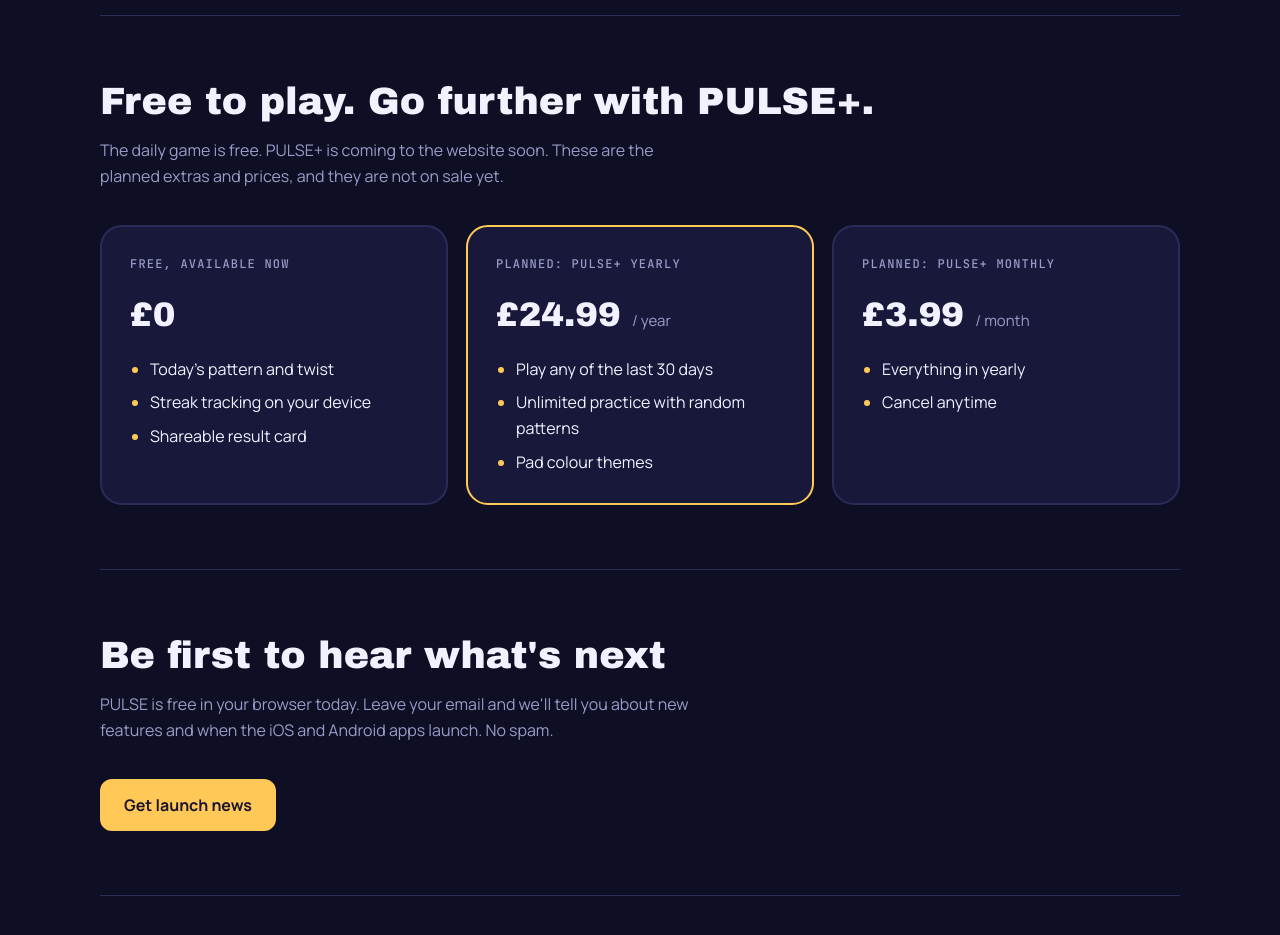
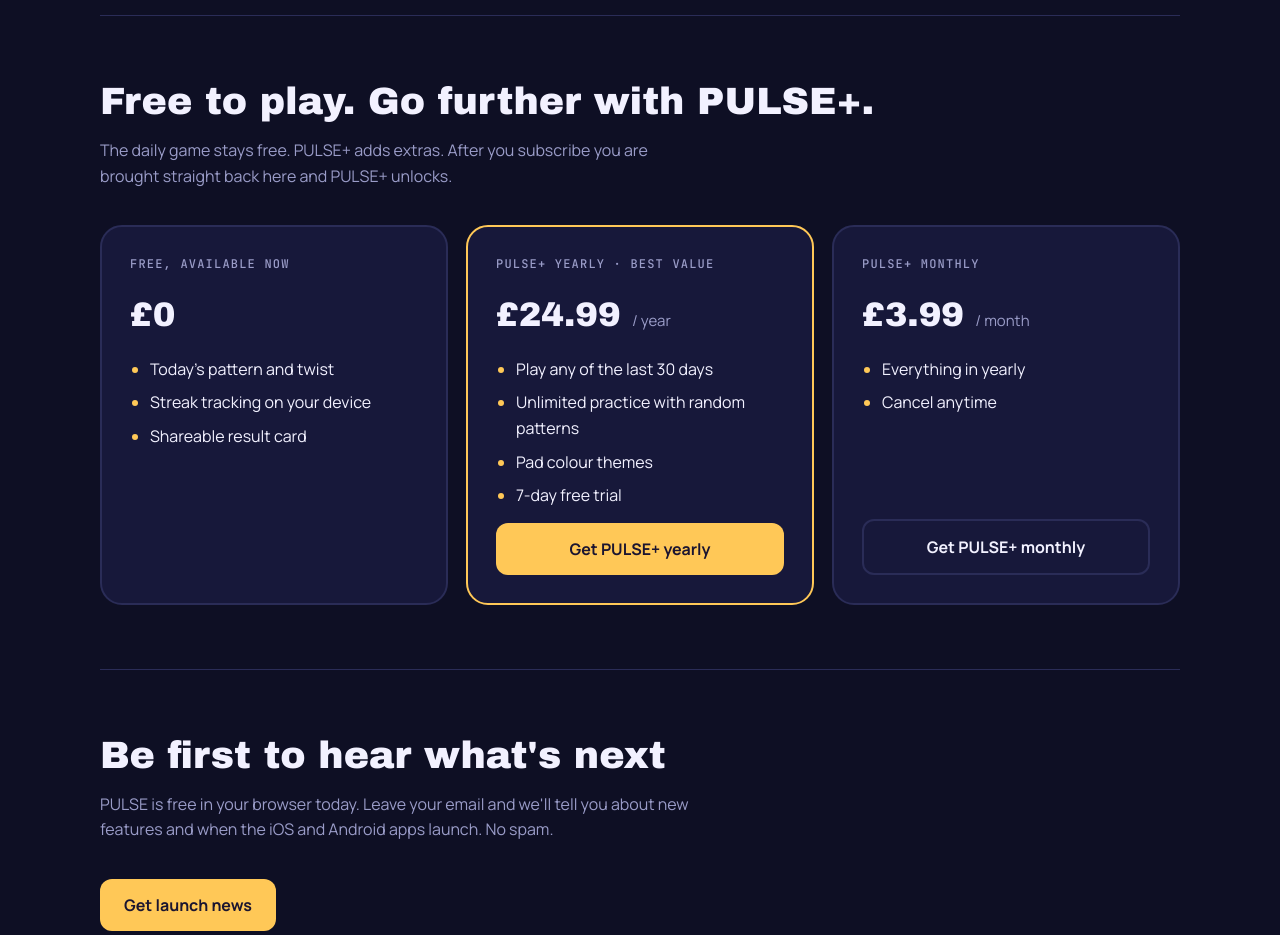
Before and after one commit to Toddbook/https-pulse-dailygame.netlify.app-, a website: page public/index.html in a window 1280 px wide. Shown: the part 1800-2735 px from the top of the page. Drawn offline with Linux system fonts and the light colour scheme; no server answers; a web font is replaced by a local one.

Commit message:
Enable PLUS feature for production

```diff
--- a/public/index.html
+++ b/public/index.html
@@ -283,7 +283,7 @@ footer{border-top:1px solid var(--line);padding-block:36px 48px;color:var(--mute
 /*CONFIG*/
 // Set enabled to true only after the Stripe functions are deployed and tested (see the setup guide).
 // While it is false the site shows PULSE+ as "coming soon" and nothing can be bought or unlocked.
-var PLUS={enabled:false,api:'/.netlify/functions'};
+var PLUS={enabled:true,api:'/.netlify/functions'};
 /*END*/
 
 /*ENGINE*/
```
